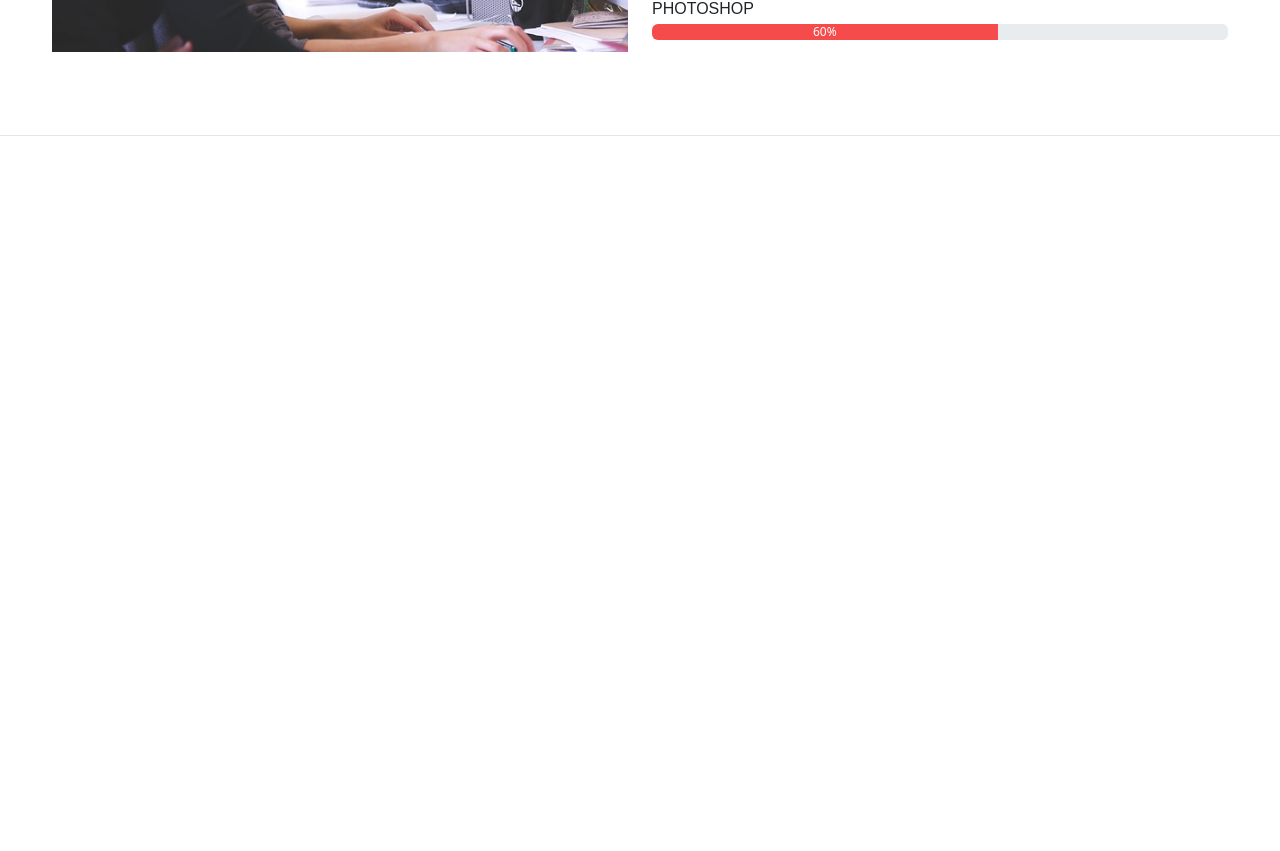
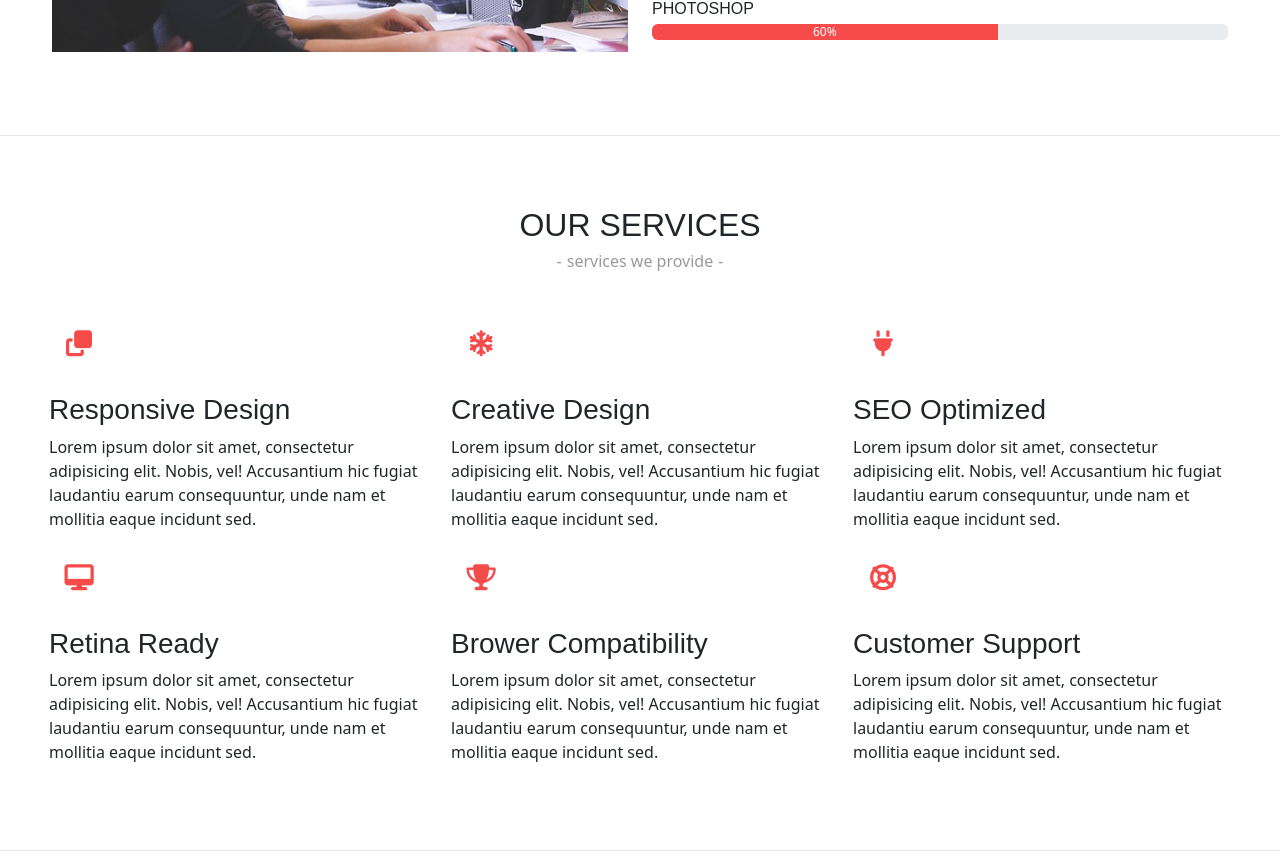
Before and after one commit to remus00/Corporate-App, a React (Create React App) app: page / in a window 1280 px wide. Shown: the part 1040-1891 px from the top of the page. Before the commit the page ends 1176 px from the top, so only its background shows below. Built offline with nearby package versions, Linux system fonts and the light colour scheme.

Commit message:
Services component

```diff
--- a/src/App.js
+++ b/src/App.js
@@ -3,6 +3,7 @@
 import AppHeader from "./components/header";
 import AppHero from "./components/hero";
 import AppAbout from "./components/about";
+import AppServices from "./components/services";
 
 function App() {
     return (
@@ -13,6 +14,7 @@
             <main>
                 <AppHero />
                 <AppAbout />
+                <AppServices />
             </main>
         </div>
     );
--- /dev/null
+++ b/src/components/services.jsx
@@ -0,0 +1,77 @@
+import React from "react";
+import Container from "react-bootstrap/Container";
+import Row from "react-bootstrap/Row";
+import Col from "react-bootstrap/Col";
+
+const servicesData = [
+    {
+        id: 1,
+        icon: "fas fa-clone",
+        title: "Responsive Design",
+        description:
+            "Lorem ipsum dolor sit amet, consectetur adipisicing elit. Nobis, vel! Accusantium hic fugiat laudantiu earum consequuntur, unde nam et mollitia eaque incidunt sed.",
+    },
+    {
+        id: 2,
+        icon: "fas fa-snowflake",
+        title: "Creative Design",
+        description:
+            "Lorem ipsum dolor sit amet, consectetur adipisicing elit. Nobis, vel! Accusantium hic fugiat laudantiu earum consequuntur, unde nam et mollitia eaque incidunt sed.",
+    },
+    {
+        id: 3,
+        icon: "fas fa-plug",
+        title: "SEO Optimized",
+        description:
+            "Lorem ipsum dolor sit amet, consectetur adipisicing elit. Nobis, vel! Accusantium hic fugiat laudantiu earum consequuntur, unde nam et mollitia eaque incidunt sed.",
+    },
+    {
+        id: 4,
+        icon: "fas fa-desktop",
+        title: "Retina Ready",
+        description:
+            "Lorem ipsum dolor sit amet, consectetur adipisicing elit. Nobis, vel! Accusantium hic fugiat laudantiu earum consequuntur, unde nam et mollitia eaque incidunt sed.",
+    },
+    {
+        id: 5,
+        icon: "fas fa-trophy",
+        title: "Brower Compatibility",
+        description:
+            "Lorem ipsum dolor sit amet, consectetur adipisicing elit. Nobis, vel! Accusantium hic fugiat laudantiu earum consequuntur, unde nam et mollitia eaque incidunt sed.",
+    },
+    {
+        id: 6,
+        icon: "fas fa-life-ring",
+        title: "Customer Support",
+        description:
+            "Lorem ipsum dolor sit amet, consectetur adipisicing elit. Nobis, vel! Accusantium hic fugiat laudantiu earum consequuntur, unde nam et mollitia eaque incidunt sed.",
+    },
+];
+
+const AppServices = () => {
+    return (
+        <section id="services" className="block services-block">
+            <Container fluid>
+                <div className="title-holder">
+                    <h2>Our Services</h2>
+                    <div className="subtitle">services we provide</div>
+                </div>
+                <Row>
+                    {servicesData.map((services) => {
+                        return (
+                            <Col sm={4} className="holder" key={services.id}>
+                                <div className="icon">
+                                    <i className={services.icon}></i>
+                                </div>
+                                <h3>{services.title}</h3>
+                                <p>{services.description}</p>
+                            </Col>
+                        );
+                    })}
+                </Row>
+            </Container>
+        </section>
+    );
+};
+
+export default AppServices;
```
